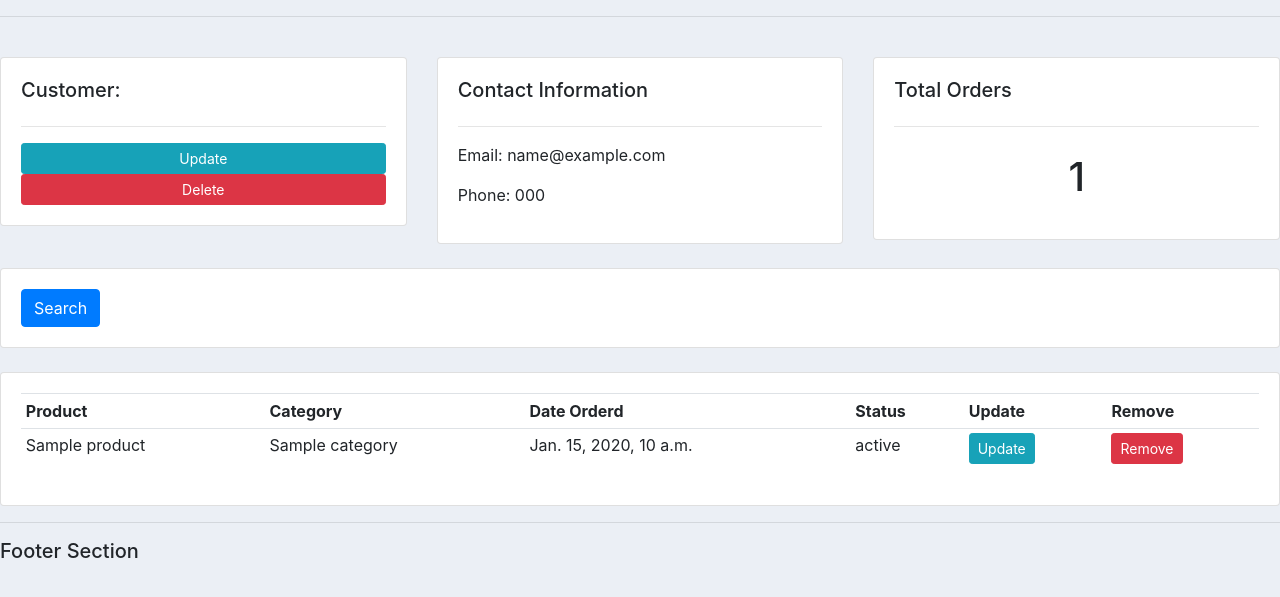
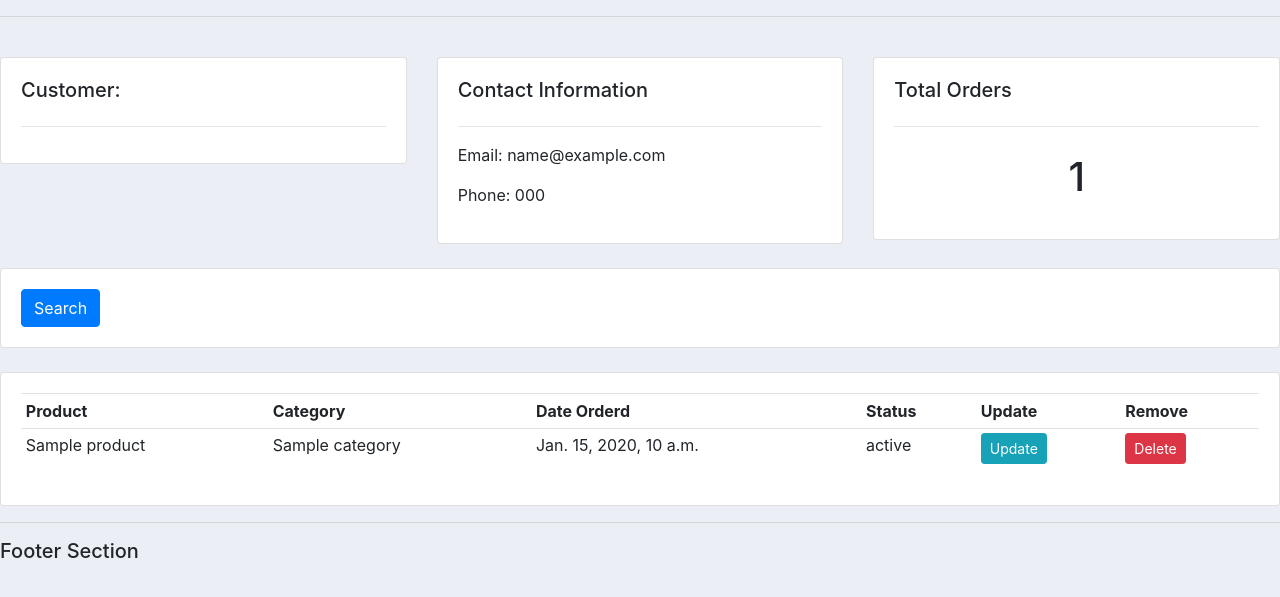
Before and after one commit to Sukanta-sn/Customer-Management-App-Using-Django, a Django app: template accounts/templates/accounts/customers.html in a window 1280 px wide. Shown: the part 56-653 px from the top of the page. Run offline with Django 3.2, Linux system fonts and the light colour scheme; the template is opened without the code that fills it: most values are stand-ins (such as "Sample title", 1, 10 or a date in 2020); some libraries are stand-ins or nearby versions.

Commit message:
cust page bug solved

```diff
--- a/accounts/templates/accounts/base.html
+++ b/accounts/templates/accounts/base.html
@@ -1,4 +1,6 @@
 {% load static %}
+
+<!-------------------- Base Template -------------------------------------->
 
 <!doctype html>
 <html lang="en">
--- a/accounts/templates/accounts/customers.html
+++ b/accounts/templates/accounts/customers.html
@@ -9,9 +9,6 @@
 		<div class="card card-body">
 			<h5>Customer:</h5>
 			<hr>
-			<a href="{% url 'update_order' order.id %}" class="btn btn-sm btn-info">Update</a>
-
-			<a href="{% url 'delete_order' order.id %}" class="btn btn-sm btn-danger">Delete</a>
 
 		</div>
 	</div>
@@ -68,8 +65,8 @@
 						<td>{{ order.product.category }}</td>
 						<td>{{ order.date_created }}</td>
 						<td>{{ order.status }}</td>
-						<td><a href="#" class="btn btn-sm btn-info">Update</a></td>
-						<td><a href="#" class="btn btn-sm btn-danger">Remove</a></td>
+						<td><a href="{% url 'update_order' order.id %}" class="btn btn-sm btn-info">Update</a></td>
+						<td><a href="{% url 'delete_order' order.id %}" class="btn btn-sm btn-danger">Delete</a></td>
 					</tr>
 
 				{% endfor %}
--- a/accounts/views.py
+++ b/accounts/views.py
@@ -77,7 +77,7 @@ def updateOrder(request, pk):
 			form.save()
 		return redirect('/')
 
-	context = {'updateform' : form}
+	context = {'orderform' : form}
 	return render(request, 'accounts/order_form.html', context)
 
 def deleteOrder(request, pk):
```
Also changed, not shown: db.sqlite3.
